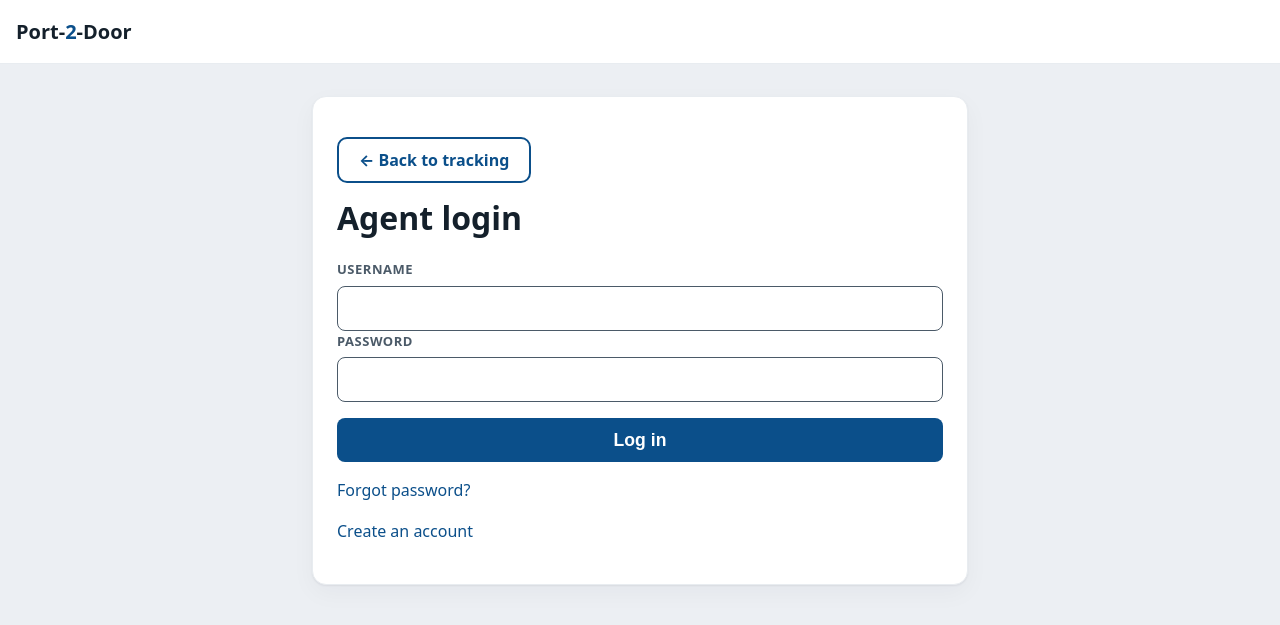
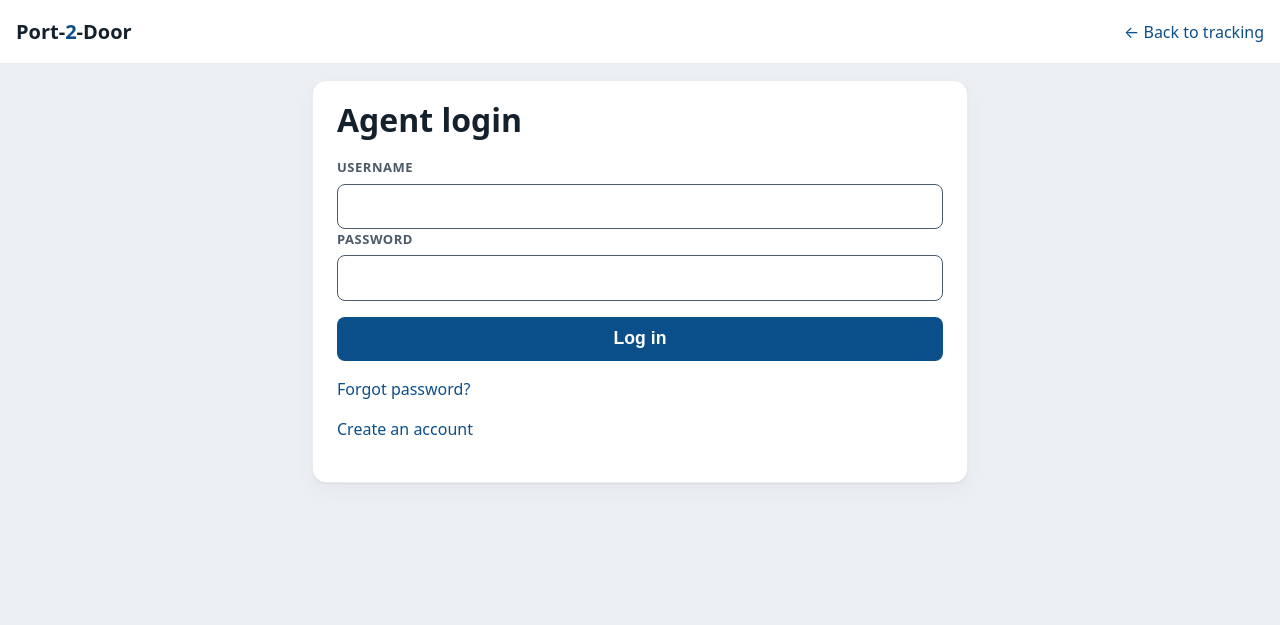
Before and after one commit to kumbemaster/container-tracker, a Django app: page /agent/login/ in a window 1280 px wide. Shown: the top 625 px of the page. Run offline with Django 5.2, Linux system fonts and the light colour scheme; some libraries are stand-ins or nearby versions.

Commit message:
fix: back to tracking button on login, register, and forgot password pages

```diff
--- a/tracking/static/tracking/style.css
+++ b/tracking/static/tracking/style.css
@@ -1374,6 +1374,26 @@ importer pages keep their exact look. */
   margin-right: auto;
 }
 
+.auth-page {
+  padding-top: 16px;
+}
+
+.auth-card {
+  padding-top: 20px;
+}
+
+.auth-head {
+  display: flex;
+  align-items: center;
+  flex-wrap: wrap;
+  gap: 0.5rem 0.9rem;
+  margin: 0 0 1.1rem;
+}
+
+.auth-head h1 {
+  margin: 0;
+}
+
 .agent-account {
   max-width: 1100px;
   margin-left: auto;
--- a/tracking/templates/tracking/agent_forgot.html
+++ b/tracking/templates/tracking/agent_forgot.html
@@ -2,10 +2,11 @@
 
 {% block title %}Forgot password{% endblock %}
 
+{% block nav %}<a class="btn btn-secondary btn-sm" href="{% url 'search' %}">← Back to tracking</a>{% endblock %}
+
 {% block content %}
 <main class="wrap agent-wrap agent-narrow">
 <div class="card">
-<p><a class="btn btn-secondary" href="{% url 'search' %}">← Back to tracking</a></p>
 <h1>Forgot password?</h1>
 <p class="help">Enter your username. If your account has a security question, you can set a new password.</p>
 {% if error %}
--- a/tracking/templates/tracking/agent_login.html
+++ b/tracking/templates/tracking/agent_login.html
@@ -2,11 +2,14 @@
 
 {% block title %}Agent login{% endblock %}
 
+{% block nav %}<a class="btn btn-secondary btn-sm" href="{% url 'search' %}">← Back to tracking</a>{% endblock %}
+
 {% block content %}
-<main class="wrap agent-wrap agent-narrow">
-<div class="card">
-<p><a class="btn btn-secondary" href="{% url 'search' %}">← Back to tracking</a></p>
+<main class="wrap agent-wrap agent-narrow auth-page">
+<div class="card auth-card">
+<div class="auth-head">
 <h1>Agent login</h1>
+</div>
 {% if form.non_field_errors %}
 <p class="banner error" role="status"><span class="banner-text">{{ form.non_field_errors }}</span> <button type="button" class="banner-x" data-dismiss aria-label="Dismiss">&times;</button></p>
 {% endif %}
```
Also changed, not shown: tracking/templates/tracking/agent_signup.html (+6 -3 lines).
